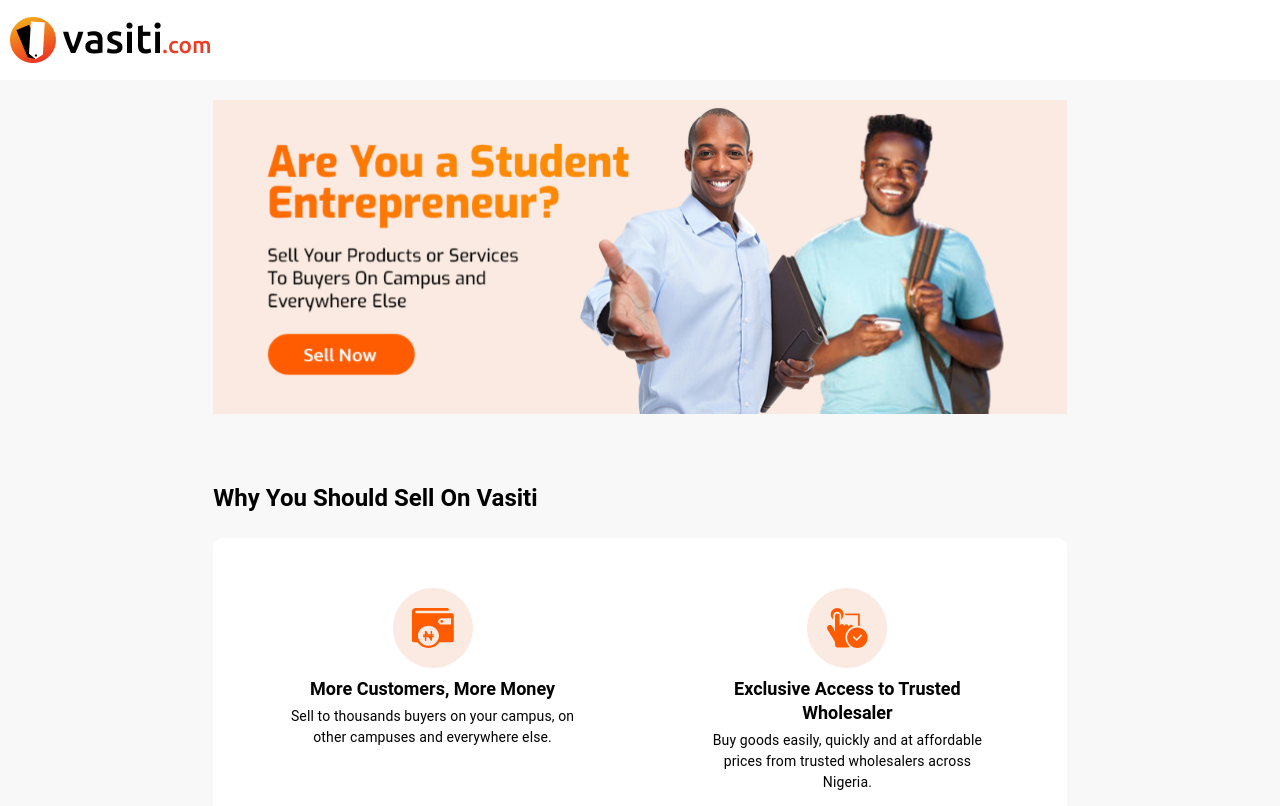
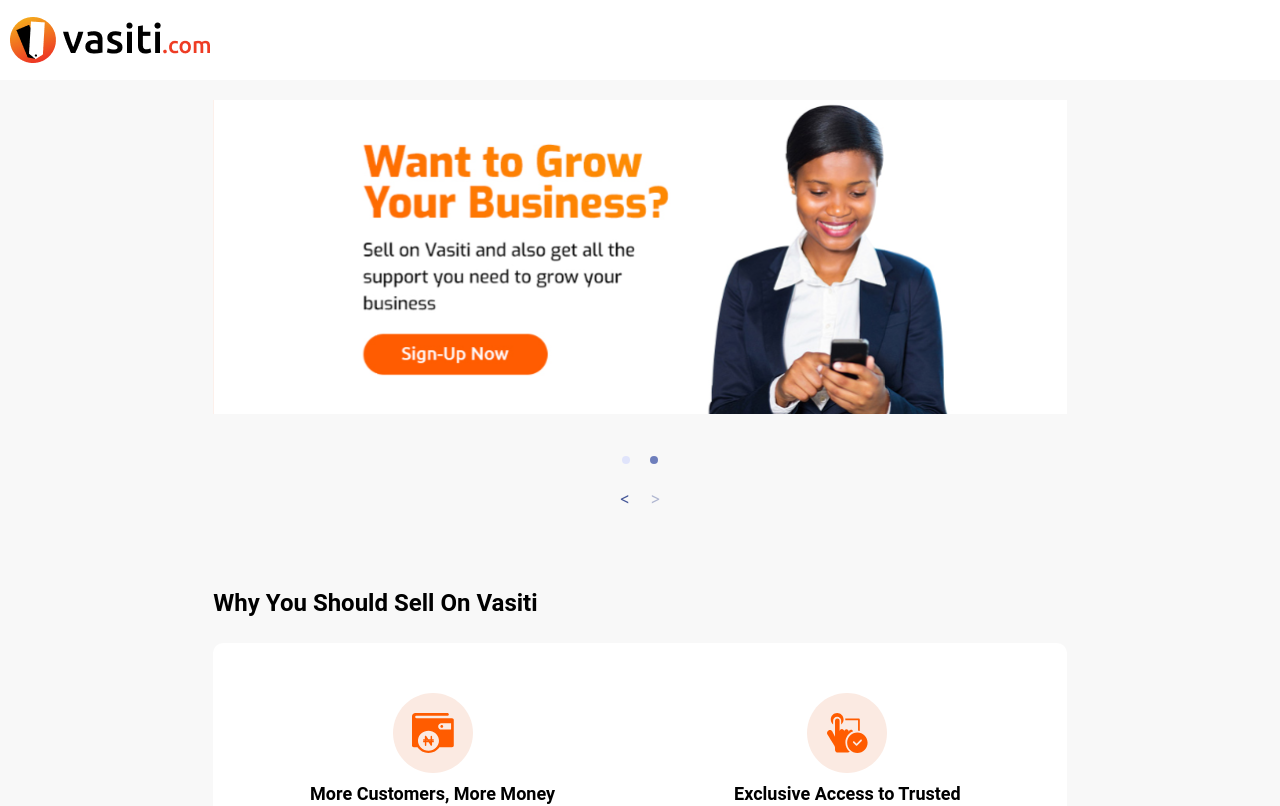
Before and after one commit to sabdullateef87/spicey-cafe, a React (Create React App) app: page / in a window 1280 px wide. Shown: the top 806 px of the page. Built offline with nearby package versions, Linux system fonts and the light colour scheme; what react-swipeable-views-utils would draw is missing.

Commit message:
rtrtrtrttr

```diff
--- a/package.json
+++ b/package.json
@@ -9,6 +9,7 @@
     "@testing-library/react": "^9.3.2",
     "@testing-library/user-event": "^7.1.2",
     "react": "^16.13.0",
+    "react-alice-carousel": "^1.17.3",
     "react-dom": "^16.13.0",
     "react-router-dom": "^5.1.2",
     "react-scripts": "3.4.0",
--- a/src/Components/LandingPage2/LandingPage2.jsx
+++ b/src/Components/LandingPage2/LandingPage2.jsx
@@ -6,6 +6,7 @@
 import Typography from "@material-ui/core/Typography";
 import Button from "@material-ui/core/Button";
 import Banner from "../LandingPage2/Icons/Vasiti Seller Landing Page Banner 5.svg";
+import Banner2 from "../Icons/Vasiti Seller Landing Page Banner 02 2.svg";
 import icon1 from "../Icons/MoreMoney.svg";
 import icon2 from "../Icons/ExclusiveAccess.svg";
 import icon4 from "../Icons/UnlimitedSupport.svg";
@@ -14,6 +15,10 @@
 import whatYourShouldKnowIcon from "../Icons/what-you-icon.svg";
 import jetImage from "../Icons/jetimage.svg";
 import bg from "../Icons/apply-here-background.svg";
+
+import AliceCarousel from "react-alice-carousel";
+import "react-alice-carousel/lib/alice-carousel.css";
+
 const useStyles = makeStyles(theme => ({
   root: {
     flexGrow: 1,
@@ -141,11 +146,19 @@
     [theme.breakpoints.down("xs")]: {
       width: "150px !important"
     }
+  },
+  aliceCarousel:{
+
   }
 }));
 
+
+
 export default function LandingPage2() {
   const classes = useStyles();
+  const handleOnDragStart = e => {
+    e.preventDefault();
+  };
 
   return (
     <div className={classes.root}>
@@ -164,9 +177,31 @@
         <Grid container justify="space-around" style={{ paddingTop: "20px" }}>
           <Grid item xs={12} sm={8} md={8}>
             <Grid item xs={12} sm={12} md={12}>
-              <div style={{ width: "100%" }}>
-                <img src={Banner} alt="banner" width="100%" />
-              </div>
+              <AliceCarousel
+                mouseTrackingEnabled
+                fadeOutAnimation="true"
+                autoPlay="true"
+                duration={2500}
+                buttonsDisabled="true"
+                className={classes.aliceCarousel}
+              >
+                <div style={{ width: "100%" }}>
+                  <img
+                    src={Banner}
+                    alt="banner"
+                    width="100%"
+                    onDragStart={handleOnDragStart}
+                  />
+                </div>
+                <div style={{ width: "100%" }}>
+                  <img
+                    src={Banner2}
+                    alt="banner"
+                    width="100%"
+                    onDragStart={handleOnDragStart}
+                  />
+                </div>
+              </AliceCarousel>
             </Grid>
 
             <Grid className={classes.contents}>
```
Also changed, not shown: src/Components/Icons/Vasiti Seller Landing Page Banner 02 2.svg (added), 1 other file (tests, documents, lock files or other folders).
